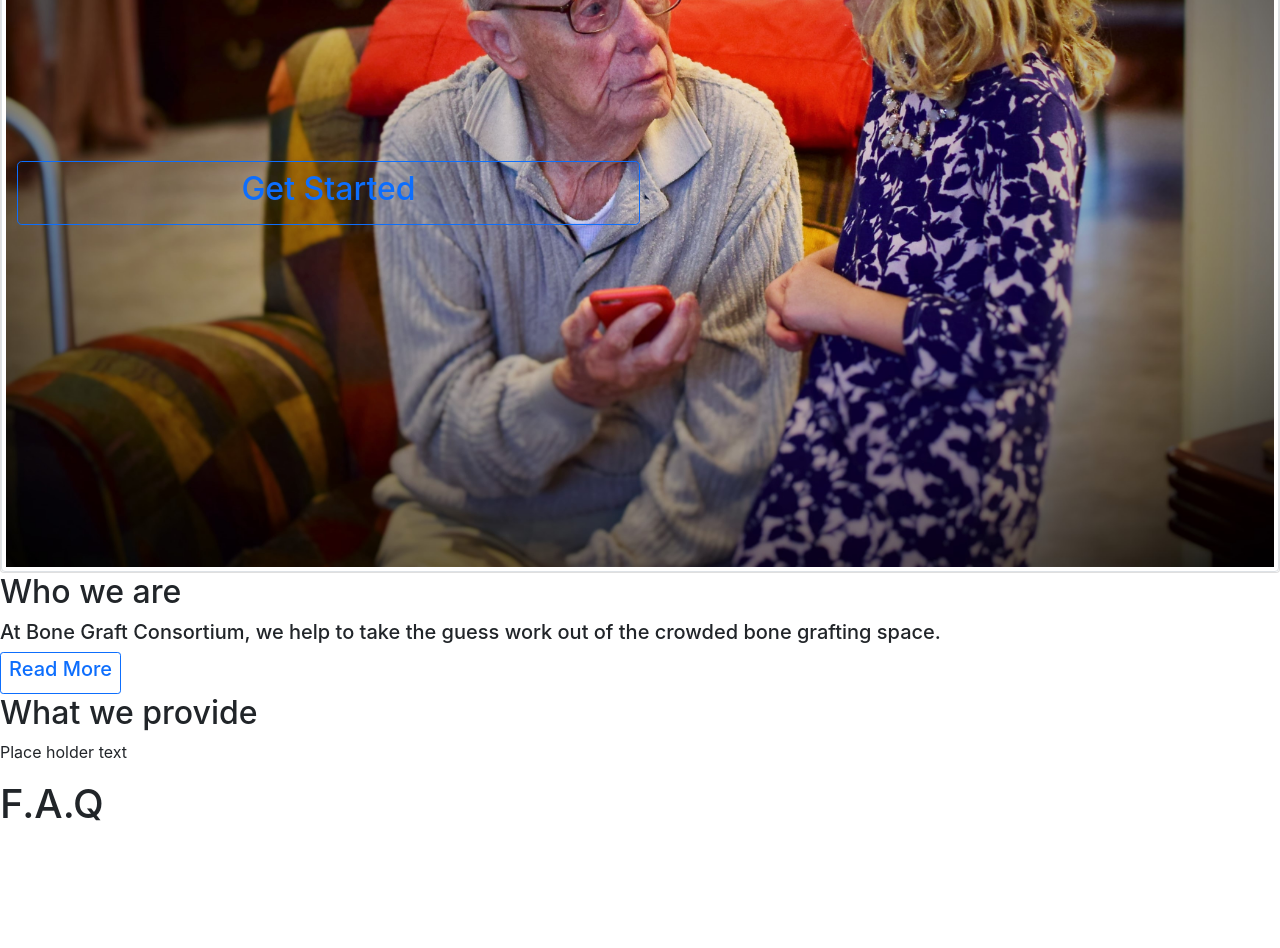
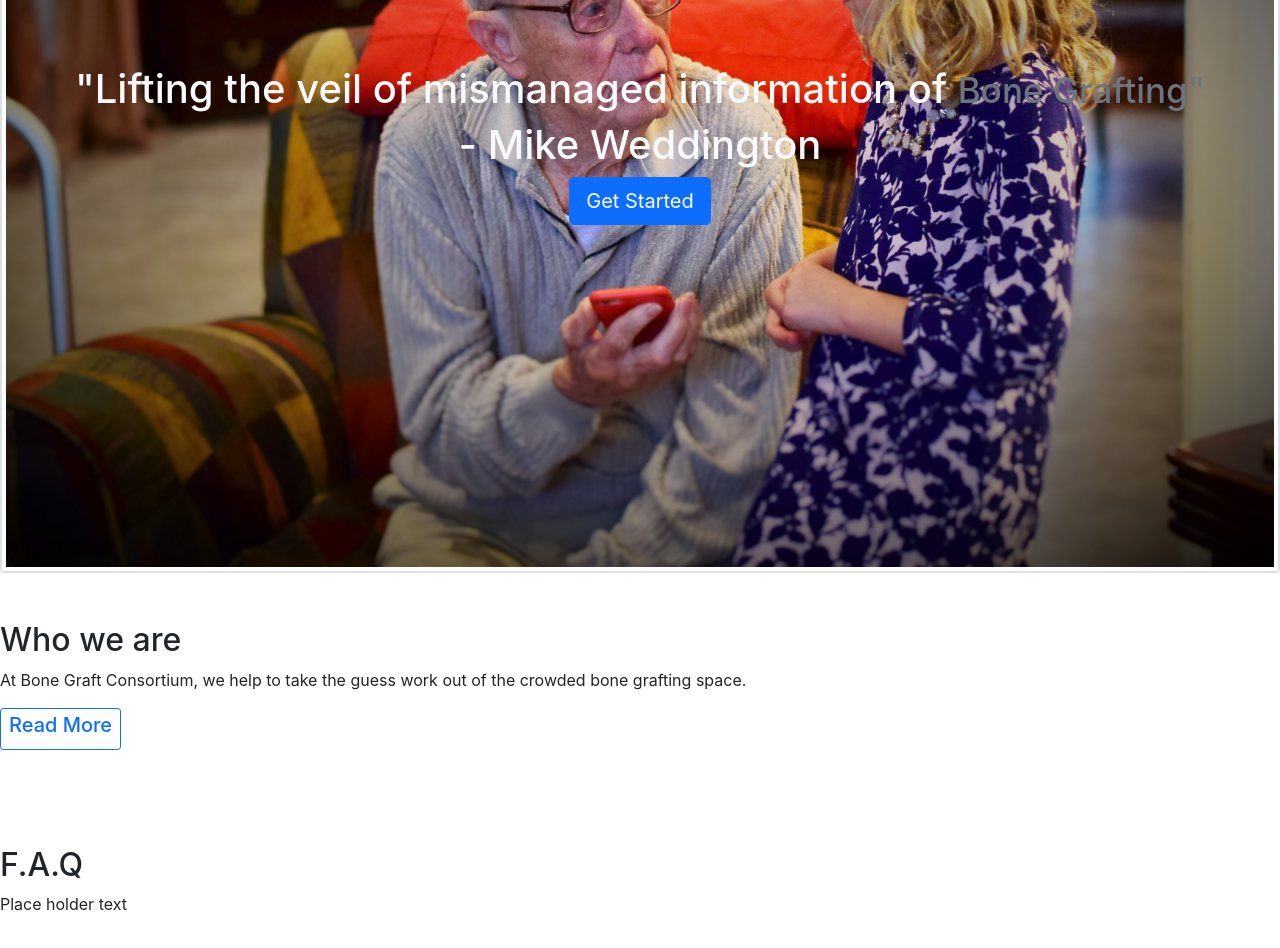
Before and after one commit to davidwilliford99/BGC, a React (Create React App) app in the folder app/: page /home in a window 1280 px wide. Shown: the part 340-1288 px from the top of the page. Before the commit the page ends 1176 px from the top, so only its background shows below. Built offline with nearby package versions, Linux system fonts and the light colour scheme.

Commit message:
Update HomePage.js

```diff
--- a/app/src/pages/HomePage.js
+++ b/app/src/pages/HomePage.js
@@ -1,51 +1,49 @@
-import React from 'react'
-function HomePage(){
-    return(
-    <div class='card-wrapper'>
-    <div class="card">
-        <img class="card-img-top img-thumbnail" src="images/tim-kilby-x2qzLL3vdBs-unsplash.jpg" alt="alt text"/>
-        <div class="card-img-overlay">
-        <p class="text-light">
-            <h1>
-                "Lifting the veil of mismanaged information of
-                <small class='text-muted'> Bone Grafting"</small>
+import React from 'react';
+
+function HomePage() {
+
+  return (
+    <div className='card-wrapper'>
+      <div className='card'>
+        <img
+          className='card-img-top img-thumbnail'
+          src='images/tim-kilby-x2qzLL3vdBs-unsplash.jpg'
+          alt='alt text'
+        />
+        <div className='card-img-overlay d-flex flex-column justify-content-center align-items-center'>
+          <h1 className='text-light text-center'>
+            "Lifting the veil of mismanaged information of{' '}
+            <small className='text-muted'>Bone Grafting"</small>
           </h1>
-        </p>
-        <p class='text-light'>
-        <h1>- Mike Weddington</h1>
-        </p>
-    </div>
-        <div class="card-img-overlay position-absolute top-50">
-        <a href="#" class="btn btn-outline-primary btn-lg btn-block w-50"
-           data-bs-toggle="popover" data-bs-content="Edit image" data-bs-trigger="hover focus">
-            <h2 class="far fa-edit">Get Started</h2>
+          <h1 className='text-light text-center'>- Mike Weddington</h1>
+          <a href='#' className='btn btn-primary btn-lg btn-get-started'>
+            Get Started
           </a>
         </div>
       </div>
 
-    <div class="pt-md">
-        <h2 class="card-title">Who we are</h2>
-        <h5 class="card-text">At Bone Graft Consortium, we help to take the guess work out of the crowded bone grafting space.</h5>
-        <a href="/about" class="btn btn-outline-primary btn-sm"
-           data-bs-toggle="popover" data-bs-content="Edit image" data-bs-trigger="hover focus">
-            <h5 class="far fa-edit">Read More</h5>
+      <div className='py-5'>
+        <h2 className='card-title'>Who we are</h2>
+        <p className='card-text'>
+          At Bone Graft Consortium, we help to take the guess work out of the
+          crowded bone grafting space.
+        </p>
+        <a
+          href='/about'
+          className='btn btn-outline-primary btn-sm'
+          data-bs-toggle='popover'
+          data-bs-content='Edit image'
+          data-bs-trigger='hover focus'>
+          <h5 className='far fa-edit'>Read More</h5>
         </a>
       </div>
 
-    <div class="pt-md">
-    <h2>
-    What we provide
-    </h2>
+      <div className='py-5'>
+        <h2>F.A.Q</h2>
         <p>Place holder text</p>
       </div>
-    <div>
-        <h1>
-           F.A.Q
-        </h1>
     </div>
-
-</div>
-    )
+  );
 }
 
-export default HomePage
+export default HomePage;
```
Lines whose indentation alone changed are shown as unchanged.
